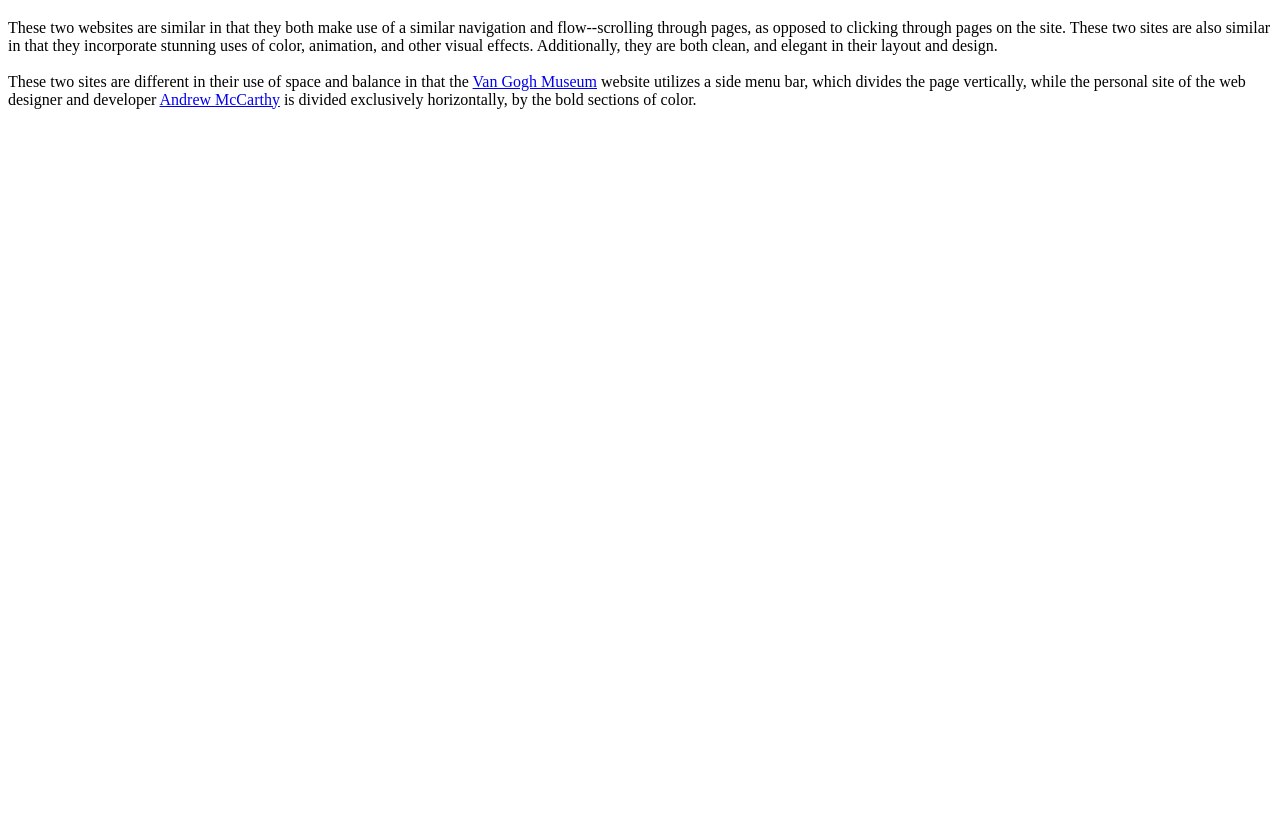
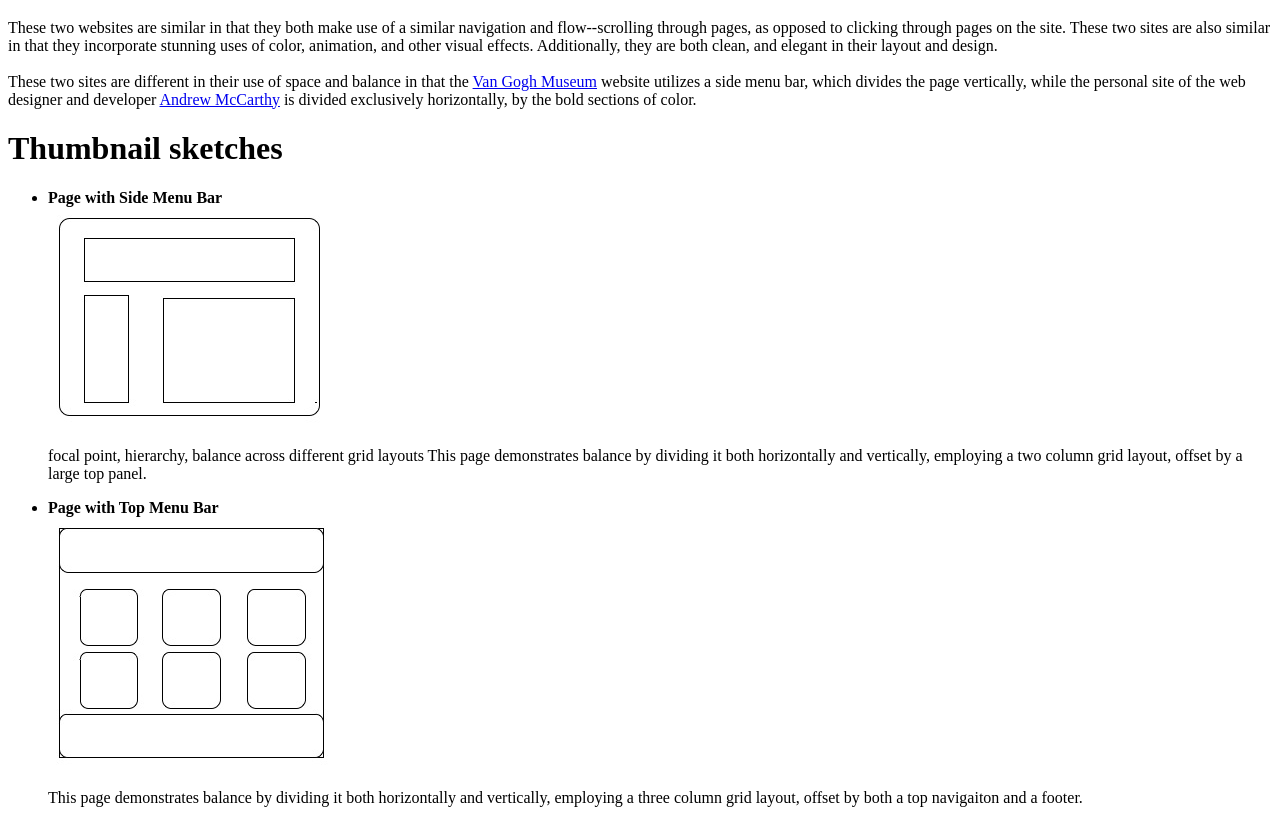
Before and after one commit to AmyWeiner/circuits_unit_2, a plain HTML site: page index.html in a window 1280 px wide. Shown: the part 365-1188 px from the top of the page. Before the commit the page ends 800 px from the top, so only its background shows below. Drawn offline with Linux system fonts and the light colour scheme.

Commit message:
Add images folder and thumbnail sketches to page

```diff
--- a/index.html
+++ b/index.html
@@ -22,5 +22,23 @@
 
             These two sites are different in their use of space and balance in that the <a href="http://www.vangoghmuseum.nl/">Van Gogh Museum</a> website utilizes a side menu bar, which divides the page vertically, while the personal site of the web designer and developer <a href="http://andrevv.com/">Andrew McCarthy</a> is divided exclusively horizontally, by the bold sections of color.
         </p>
+
+        <h1>Thumbnail sketches</h1>
+        <ul>
+            <li>
+                <strong>Page with Side Menu Bar</strong><br>
+                <img src="images/thumbnail_1.jpg"><br>
+                <p> focal point, hierarchy, balance across different grid layouts
+                    This page demonstrates balance by dividing it both horizontally and vertically, employing a two column grid layout, offset by a large top panel.
+                </p>
+            </li>
+            <li>
+                <strong>Page with Top Menu Bar</strong><br>
+                <img src="images/thumbnail_2.jpg">
+                <p>
+                    This page demonstrates balance by dividing it both horizontally and vertically, employing a three column grid layout, offset by both a top navigaiton and a footer.
+                </p>
+            </li>
+        </ul>
     </body>
 </html>
```
Also changed, not shown: images/thumbnail_1.jpg (added), images/thumbnail_2.jpg (added).
